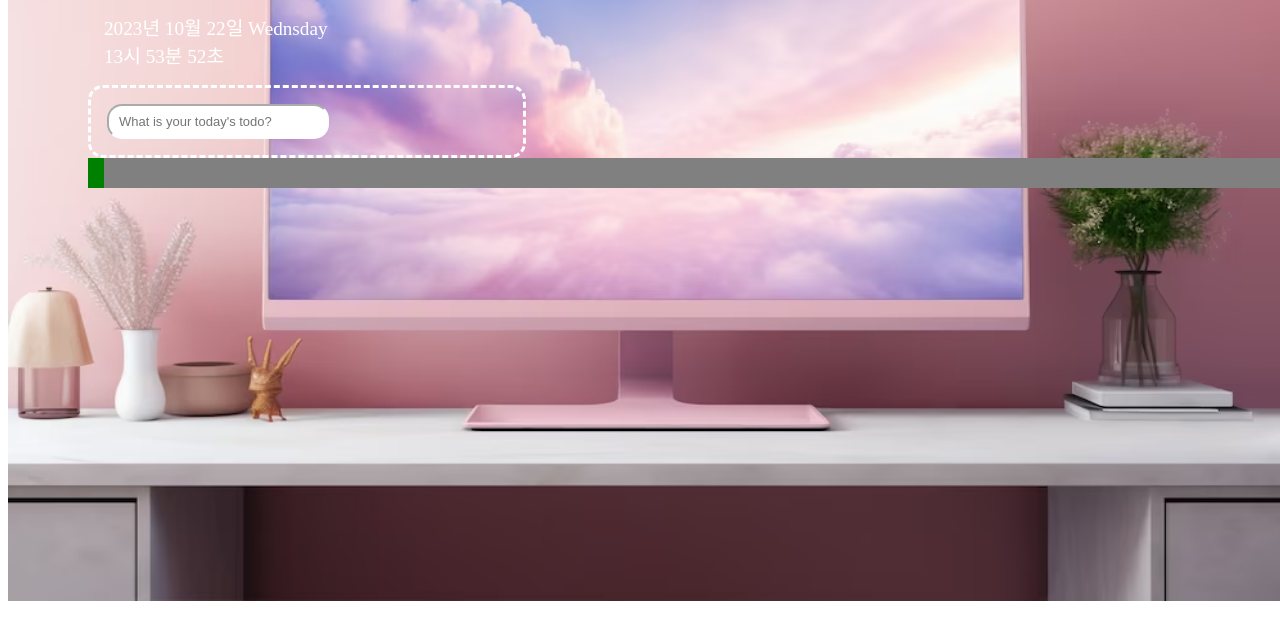
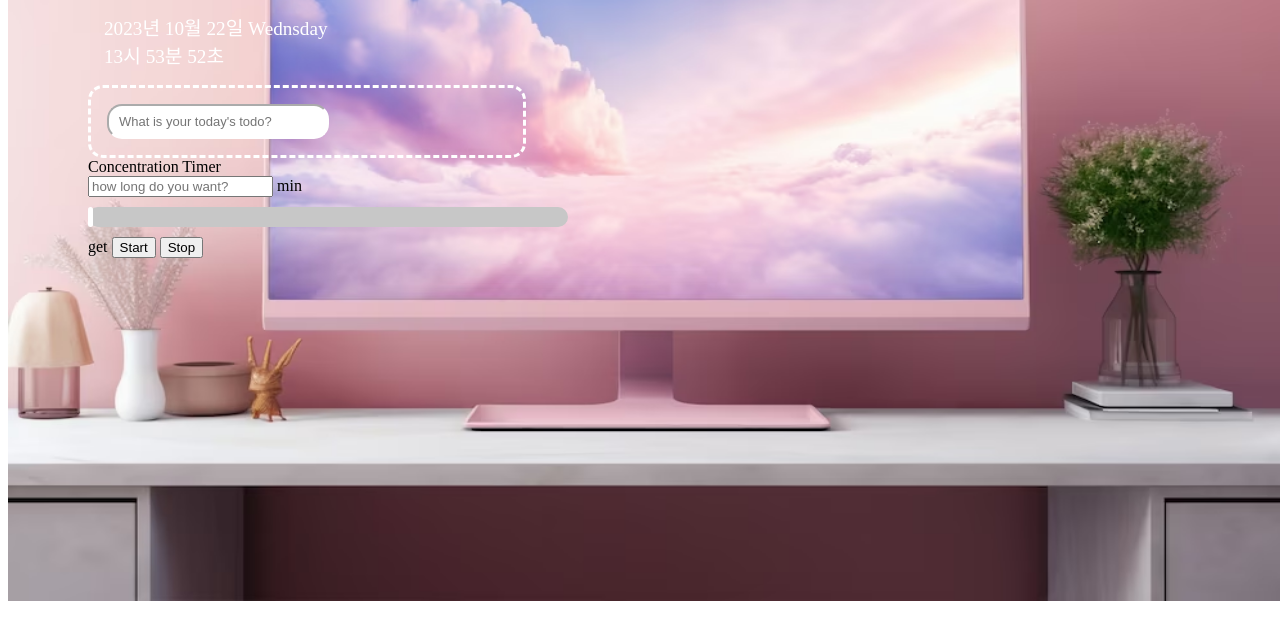
Before and after one commit to rabbitmyo/rabbitmyo.github.io, a plain HTML site: page index.html in a window 1280 px wide. Both pictures are taken after a click on the button "Log In". Shown: the part 207-846 px from the top of the page. Drawn offline with Linux system fonts and the light colour scheme.

Commit message:
timer.js

```diff
--- a/css/style.css
+++ b/css/style.css
@@ -97,12 +97,16 @@ li button{
 }
 
 #progress {
-    width: 100%;
-    background-color: grey;
+    width: 30%;
+    background-color: #C7C7C7;
+    border-radius: 15px;
 }
 
 #bar {
     width: 1%;
-    height: 30px;
-    background-color: green;
+    height: 20px;
+    background-color: white;
+    margin-top: 10px;
+    margin-bottom: 10px;
+    border-radius: 15px;
 }
--- a/index.html
+++ b/index.html
@@ -32,19 +32,26 @@
                     <span id="todo-list"></span>
                 </div>
                 <div id="timer-box">
+                    Concentration Timer<br/>
+                    <input type="number" placeholder="how long do you want?" min="0"/> min
                     <div id="progress">
                         <div id="bar"></div>
                     </div>
+                    <span id="percent"></span>
+                    <button id="timer-start">Start</button>
+                    <button id="timer-stop">Stop</button>
                 </div>
             </div>
         </div>
         <span id="schedule"></span>
         <script src="js/random.js"></script>
+
     </div>
 
     <script src="js/greeting.js"></script>
     <script src="js/clock.js"></script>
     <script src="js/todo.js"></script>
     <script src="js/geolocation.js"></script>
+    <script src="js/timer.js"></script>
 </body>
 </html>
--- a/js/timer.js
+++ b/js/timer.js
@@ -1,3 +1,13 @@
+const timerNum = document.getElementById('timer-box input');
+console.log('timerNum:',timerNum);
+const startBtn = document.getElementById('timer-start');
+console.log('startBtn:',startBtn);
+const endBtn = document.getElementById('timer-end');
+console.log('endBtn:',endBtn);
+const percentSpan = document.getElementById('percent');
+percentSpan.innerHTML = 'get';
+
+
 var i = 0;
 function move() {
   if (i == 0) {
@@ -12,9 +22,11 @@ function move() {
       } else {
         width++;
         elem.style.width = width + "%";
+        percentSpan.innerText = width +"%";
       }
     }
   }
 }
 
-move();
+//move();
+startBtn.addEventListener("click", move);
```
